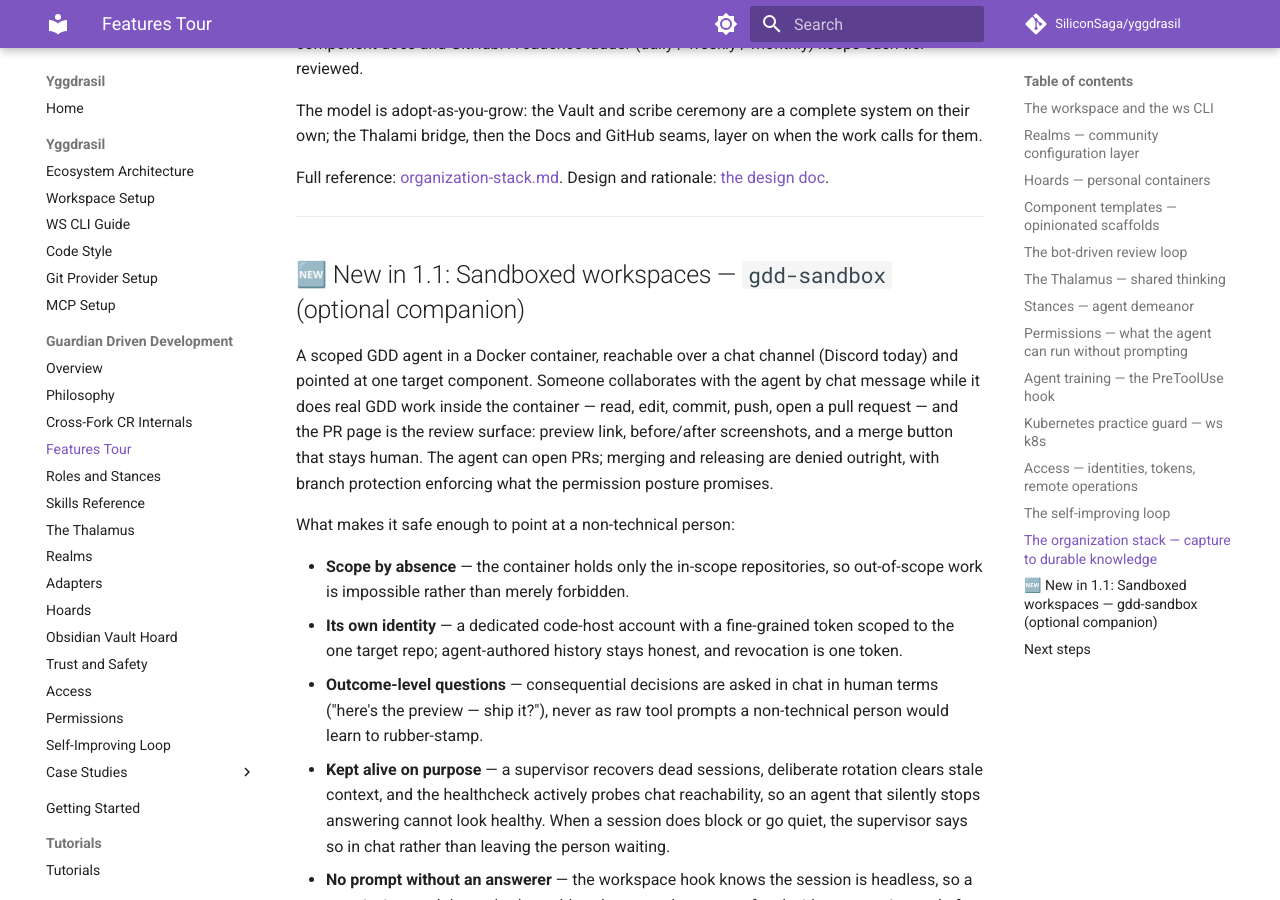
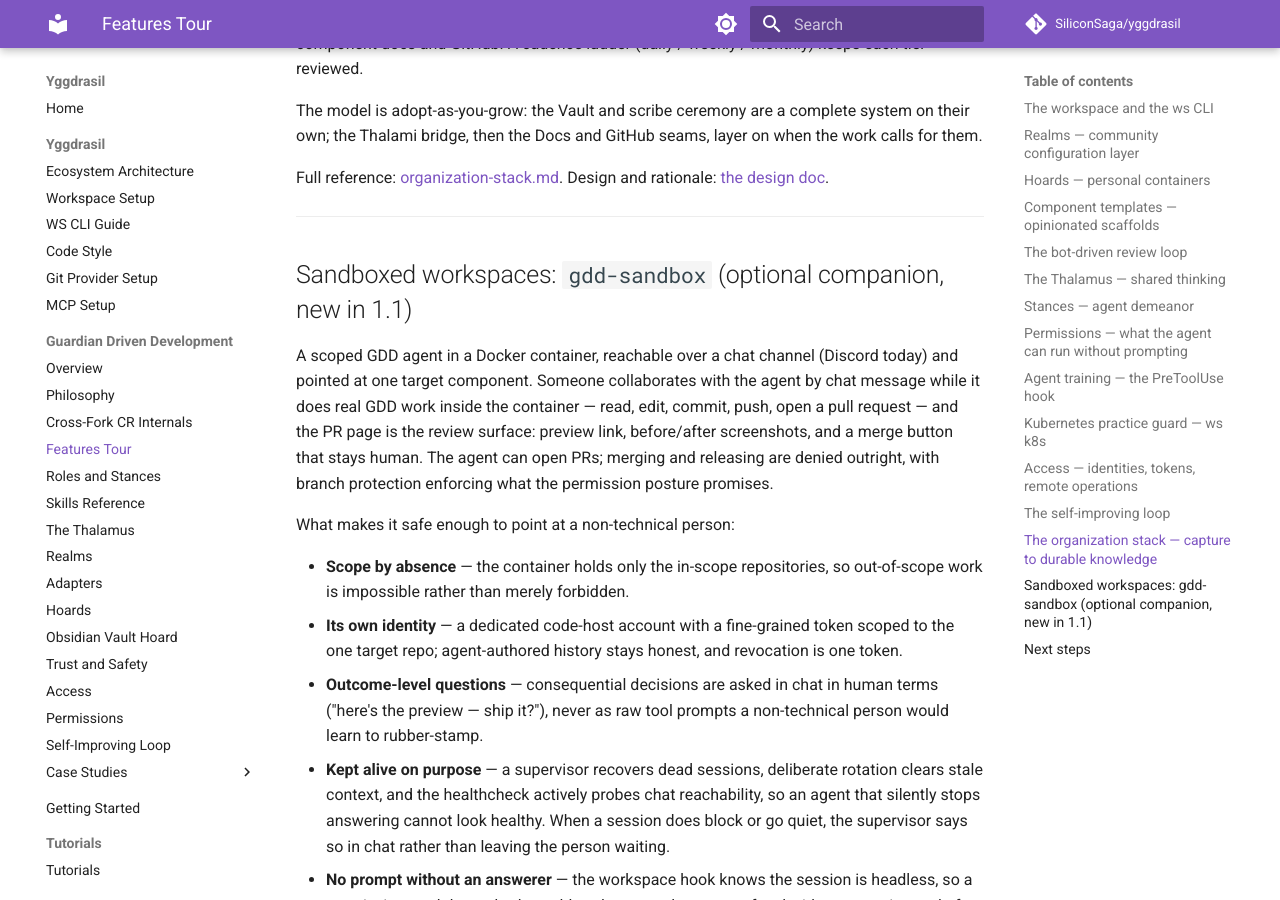
Before and after one commit to SiliconSaga/yggdrasil, an MkDocs documentation site: the page built from docs/gdd/features.md, in a window 1280 px wide and 900 px high, scrolled down 7472 px. Built offline with MkDocs 1.6.1 and Material for MkDocs 9.7.7, drawn with Linux system fonts in a browser that asks for light colours; comment, search, counter and statistics services are not loaded.

```diff
--- a/docs/gdd/features.md
+++ b/docs/gdd/features.md
@@ -2,7 +2,7 @@
 
 A tour of what the yggdrasil workspace ships with. The [GDD index](index.md) covers the methodology; this doc covers the *features* — what's actually in the box and what each piece is for. For an end-to-end walkthrough rather than a feature inventory, go to [Getting Started](../getting-started.md).
 
-> **🆕 New in 1.1 — [sandboxed workspaces](#-new-in-11-sandboxed-workspaces--gdd-sandbox-optional-companion).** A scoped GDD agent in a container, reachable over chat and pointed at one component: a chat message from someone who does not write code becomes a reviewed pull request, and merging stays human.
+> **🆕 New in 1.1 — [sandboxed workspaces](#sandboxed-workspaces-gdd-sandbox-optional-companion-new-in-11).** A scoped GDD agent in a container, reachable over chat and pointed at one component: a chat message from someone who does not write code becomes a reviewed pull request, and merging stays human.
 
 ---
 
@@ -176,7 +176,7 @@ Full reference: [organization-stack.md](organization-stack.md). Design and ratio
 
 ---
 
-## 🆕 New in 1.1: Sandboxed workspaces — `gdd-sandbox` (optional companion)
+## Sandboxed workspaces: `gdd-sandbox` (optional companion, new in 1.1)
 
 A scoped GDD agent in a Docker container, reachable over a chat channel (Discord today) and pointed at one target component. Someone collaborates with the agent by chat message while it does real GDD work inside the container — read, edit, commit, push, open a pull request — and the PR page is the review surface: preview link, before/after screenshots, and a merge button that stays human. The agent can open PRs; merging and releasing are denied outright, with branch protection enforcing what the permission posture promises.
 
@@ -189,7 +189,7 @@ What makes it safe enough to point at a non-technical person:
 - **No prompt without an answerer** — the workspace hook knows the session is headless, so a permission card that nobody could evaluate resolves as a refusal with a reason instead of hanging the conversation. See [Permissions](permissions.md) for the tier this adds.
 - **Own entitlement** — the sandbox runs on a Claude subscription setup-token; hosting (whose machine runs the container) is deliberately separate from entitlement (whose plan and logins it uses), aiming at a self-sufficient user on their own plan.
 
-This is an **independent component**, not part of the workspace: fetch [SiliconSaga/gdd-sandbox](https://github.com/SiliconSaga/gdd-sandbox) (declare it in your ecosystem config and `ws clone gdd-sandbox`, or clone it directly under `components/`). It carries its own operator skill and README — the README's Configuration section is the authoritative setup reference. For direction, including the trust-scaled future for untrusted users, see the [roadmap's sandboxed-workspaces track](roadmap.md#sandboxed-workspaces--containerized-trust-scaled-execution).
+This is an **independent component**, not part of the workspace: fetch [SiliconSaga/gdd-sandbox](https://github.com/SiliconSaga/gdd-sandbox) (declare it in your ecosystem config and `ws clone gdd-sandbox`, or clone it directly under `components/`). It carries its own operator skill and README — the README's Configuration section is the authoritative setup reference. For direction, including the trust-scaled future for untrusted users, see the [roadmap's sandboxed-workspaces track](roadmap.md).
 
 ---
 
```
Also changed, not shown: .agent/skills/gdd-branch-workflow/SKILL.md (+7 -7 lines), CHANGELOG.md (+2 -2 lines), docs/gdd/case-studies/index.md (+1 -1 lines), docs/gdd/case-studies/terasology-module-attribution.md (+2 -2 lines), docs/gdd/index.md (+1 -1 lines), docs/gdd/roadmap.md (+1 -1 lines), 3 other files.
